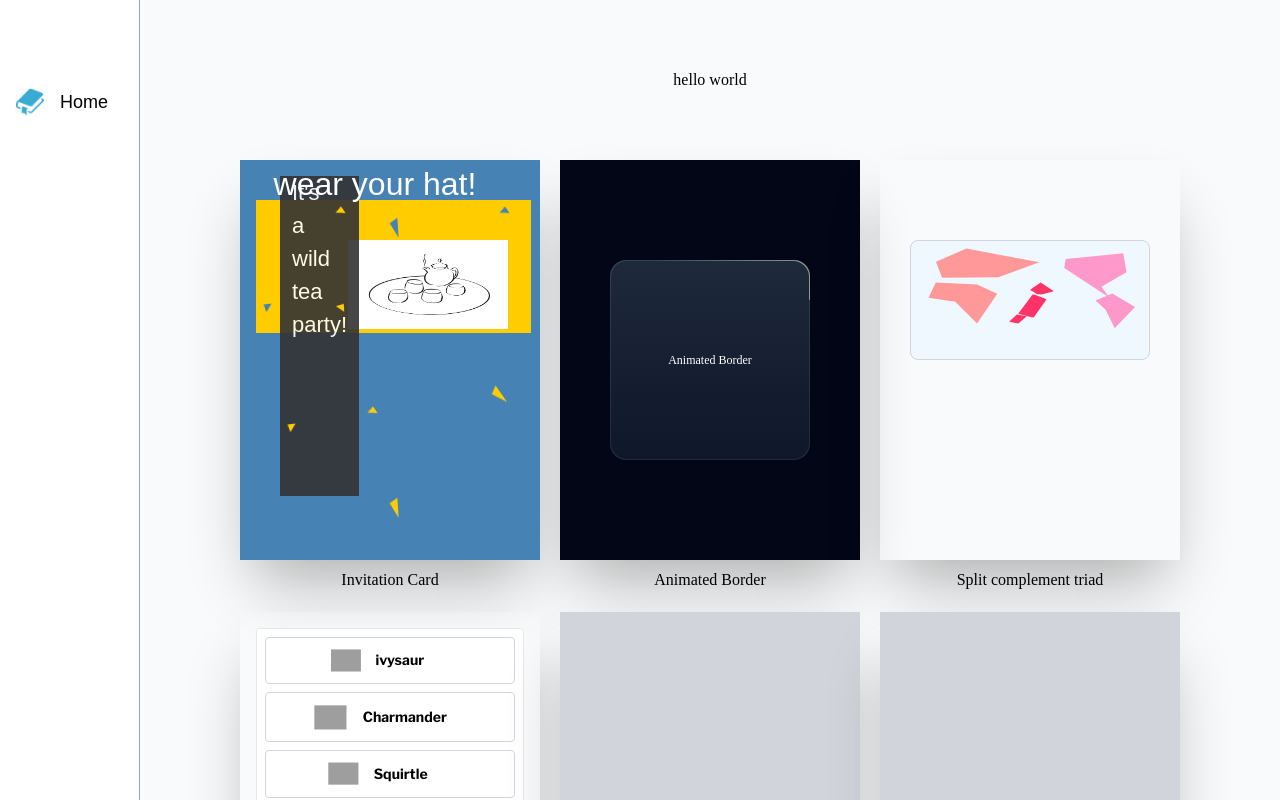
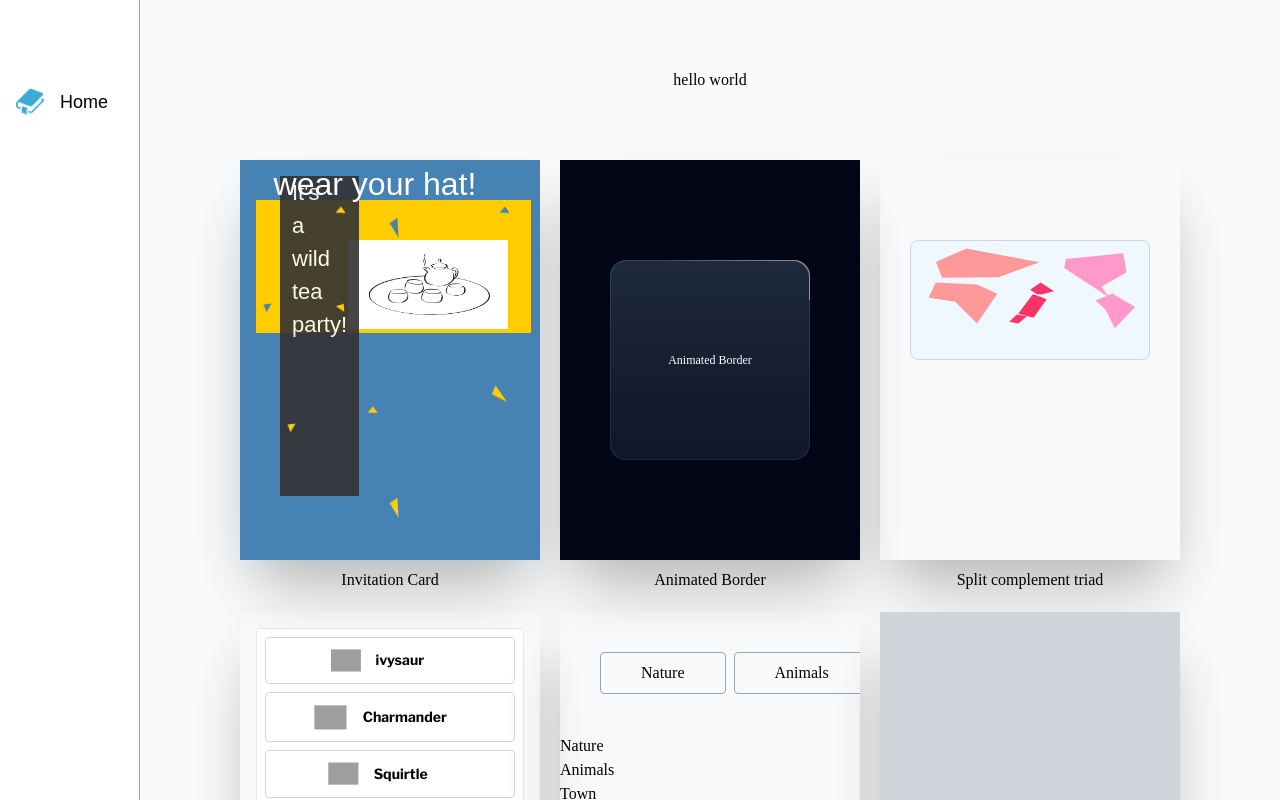
Before and after one commit to khiz125/design-book, a Next.js app: page / in a window 1280 px wide. Built offline with nearby package versions, Linux system fonts and the light colour scheme; grey boxes are pictures that could not be loaded; a web font is replaced by a local one.

Commit message:
add handle scroll into view page (ongoing)

```diff
--- a/next.config.js
+++ b/next.config.js
@@ -6,7 +6,7 @@
 const nextConfig = {
   reactStrictMode: true,
   images: {
-    domains: ["raw.githubusercontent.com"],
+    domains: ["raw.githubusercontent.com", "images.unsplash.com"],
   },
 };
 module.exports = nextConfig;
--- a/src/app/components/constants/contents.tsx
+++ b/src/app/components/constants/contents.tsx
@@ -3,7 +3,8 @@ import InvitationCard from "@/app/designbook/[id]/InvitationCard";
 import AnimatedBorder from "@/app/designbook/[id]/AnimatedBorder";
 import SplitComplimentTriad from "@/app/designbook/[id]/SplitComplimentTriad";
 import UnderConstruction from '@/app/designbook/[id]/UnderConstruction';
-import LoopSlider from '@/app/designbook/[id]/LoopSlider';
+import InfinityLoop from '@/app/designbook/[id]/InfinityLoop';
+import SmoothScroll from '@/app/designbook/[id]/SmoothScroll';
 
 interface PageContents {
   id: string;
@@ -15,7 +16,7 @@ export const PAGE_CONTENTS:PageContents[] = [
 	{ id: "invitation-card", title: "Invitation Card", component: <InvitationCard /> },
 	{ id: "animated-border", title: "Animated Border", component: <AnimatedBorder /> },
 	{ id: "using-colors", title: "Split complement triad", component: <SplitComplimentTriad /> },
-  { id: "loop-slider", title: "Loop Slider", component: <LoopSlider /> },
-  { id: "under-construction", title: "Under Construction...", component: <UnderConstruction /> },
-  { id: "under-construction", title: "Using Colors", component: <UnderConstruction /> },
+  { id: "loop-slider", title: "Loop Slider", component: <InfinityLoop /> },
+  { id: "smooth-scroll", title: "Under Construction...", component: <SmoothScroll /> },
+  { id: "under-construction", title: "Smooth scrolling", component: <UnderConstruction /> },
 ];
--- /dev/null
+++ b/src/app/designbook/[id]/SmoothScroll.tsx
@@ -0,0 +1,66 @@
+"use client";
+
+import React, { useLayoutEffect, useRef, useState } from 'react';
+
+type Pictures = {
+  name: string;
+  ref: React.RefObject<HTMLHeadingElement>;
+}
+
+const SmoothScroll: React.FC = () => {
+  const [parentWidth, setParentWidth] = useState(0);
+  const ref = useRef<HTMLDivElement | null>(null);
+  const refs: { [key: string]: React.RefObject<HTMLHeadingElement> } = {
+    natureRef: useRef<HTMLHeadingElement>(null),
+    animalsRef: useRef<HTMLHeadingElement>(null),
+    townRef: useRef<HTMLHeadingElement>(null),
+    foodsRef: useRef<HTMLHeadingElement>(null),
+    interiorRef: useRef<HTMLHeadingElement>(null),
+  }
+  const pictures: Pictures[] = [
+    { name: "Nature", ref: refs.natureRef },
+    { name: "Animals", ref: refs.animalsRef },
+    { name: "Town", ref: refs.townRef },
+    { name: "Foods", ref: refs.foodsRef },
+    { name: "Interior", ref: refs.interiorRef },
+  ]
+
+  const handleScroll = (pictureRef: React.RefObject<HTMLHeadingElement>) => {
+    if (pictureRef.current) {
+      pictureRef.current.scrollIntoView({
+        behavior: "smooth"
+      })
+    }
+  }
+  useLayoutEffect(() => {
+    if (ref.current) {
+      setParentWidth(ref.current.offsetWidth);
+    }
+  }, []);
+  return (
+    <div ref={ref}>
+      <section className='m-10'>
+        <div className='flex items-center my-5 gap-2'>
+          {pictures.map((picture) => (
+            <button
+              key={picture.name}
+              onClick={() => handleScroll(picture.ref)}
+              className='p-2 px-10 border border-gray-400 rounded'>{picture.name}
+            </button>
+          ))}
+        </div>
+      </section>
+      <section>
+        {pictures.map((picture) => (
+          <h2
+            key={picture.name}
+            ref={picture.ref}
+            className=''>{picture.name}
+          </h2>
+        ))}
+      </section>
+    </div>
+  )
+};
+
+export default SmoothScroll;
--- a/src/app/designbook/[id]/SplitComplimentTriad.tsx
+++ b/src/app/designbook/[id]/SplitComplimentTriad.tsx
@@ -1,6 +1,6 @@
 "use client";
 
-import React, { useEffect, useLayoutEffect, useRef, useState } from 'react';
+import React, { useLayoutEffect, useRef, useState } from 'react';
 import { GridColorCodePreset } from '@/app/components/constants/colorParretPreset';
 import { useDebounce } from '@/utils/useDebounce';
 
--- a/src/app/designbook/[id]/page.tsx
+++ b/src/app/designbook/[id]/page.tsx
@@ -3,7 +3,8 @@ import InvitationCard from './InvitationCard';
 import AnimatedBorder from './AnimatedBorder';
 import UsingColors from './SplitComplimentTriad';
 import UnderConstruction from './UnderConstruction';
-import LoopSlider from './LoopSlider';
+import InfinityLoop from './InfinityLoop';
+import SmoothScroll from './SmoothScroll';
 
 type PageProps = {
   params: { id: string };
@@ -32,10 +33,15 @@ const Page: FC<PageProps> = ({ params }) => {
       );
       break;
     case 'loop-slider':
-        content = (
-          <LoopSlider />
-        );
-        break;
+      content = (
+        <InfinityLoop />
+      );
+      break;
+    case 'smooth-scroll':
+      content = (
+        <SmoothScroll />
+      );
+      break;
     case 'under-construction':
       content = (
         <UnderConstruction />
```
Also changed, not shown: src/app/designbook/[id]/InfinityLoop.tsx (renamed from src/app/designbook/[id]/LoopSlider.tsx).
